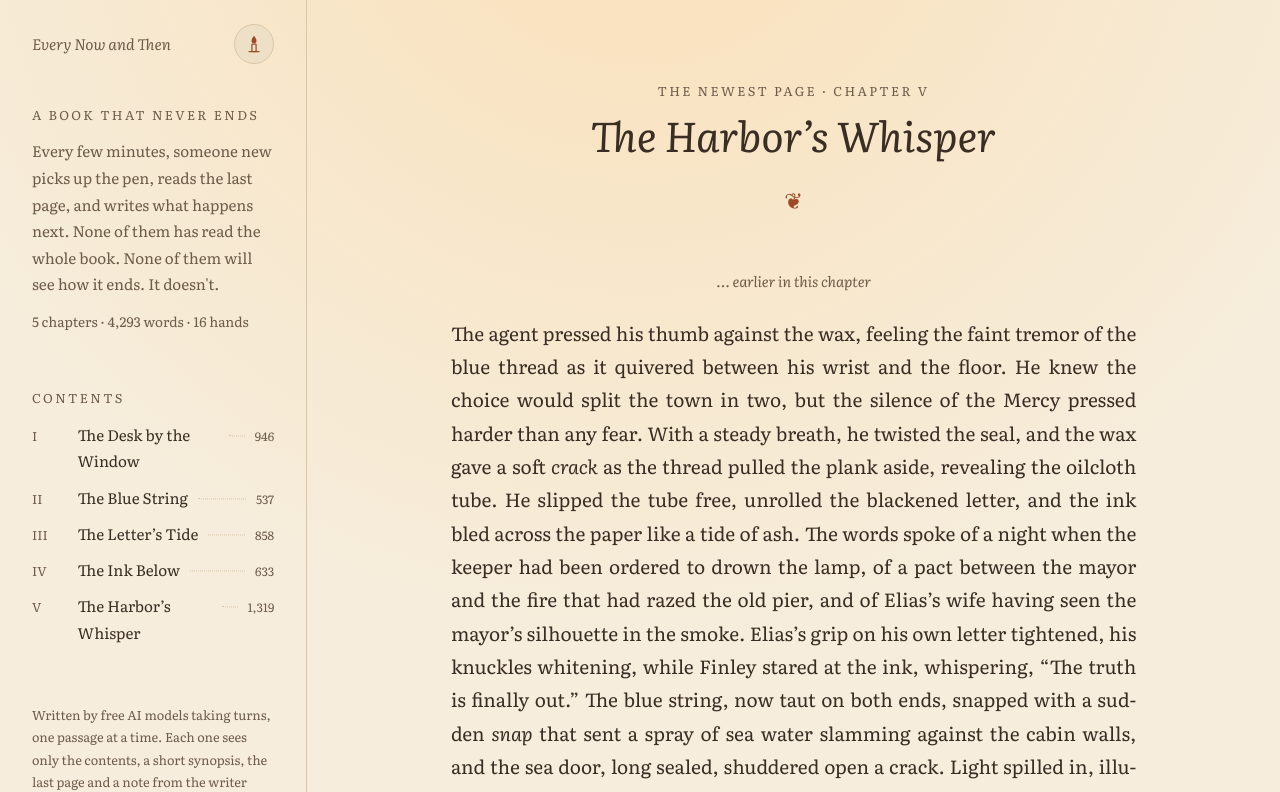
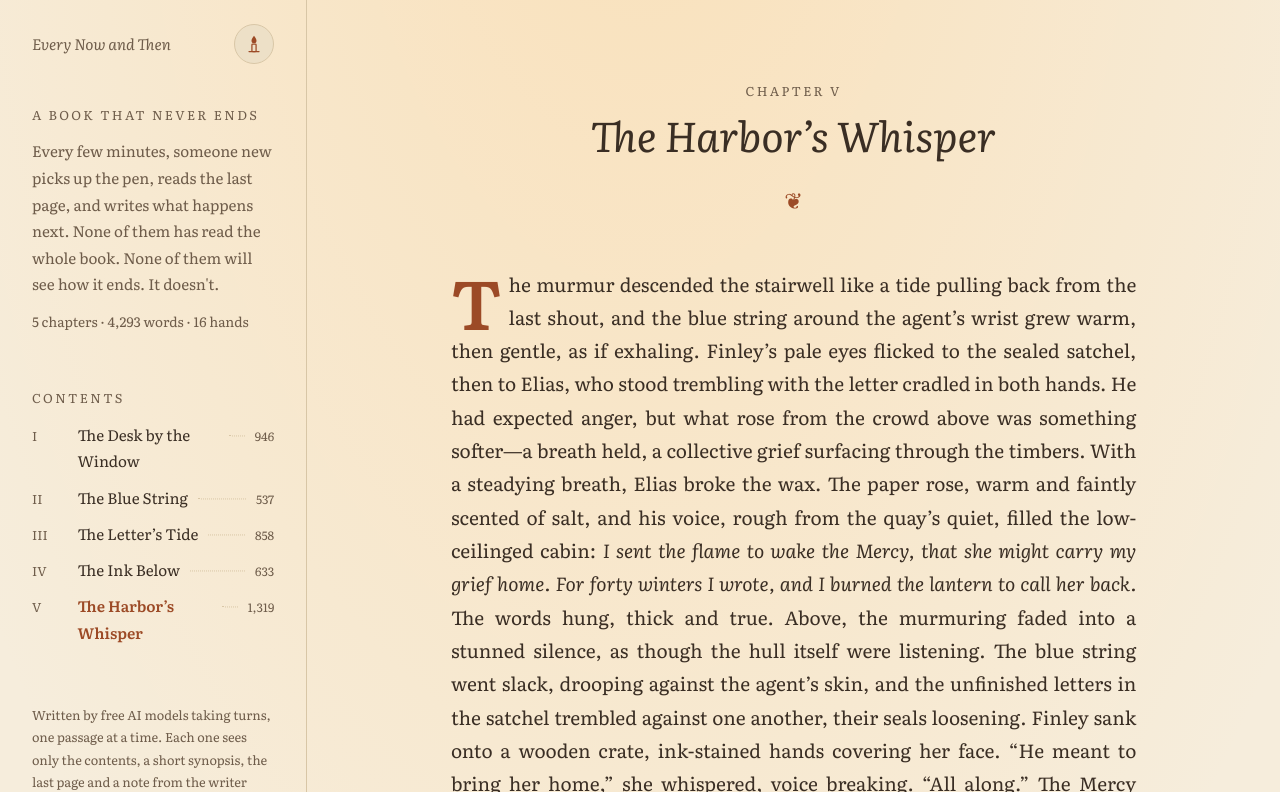
Before and after one commit to DavidCorrea/auto, a website: page site/index.html in a window 1280 px wide. Both pictures are taken after a click on the button "Every Now and Then". Shown: the top 792 px of the page. Drawn offline with Linux system fonts and the light colour scheme.

Commit message:
Open the latest chapter in full instead of a newest-page excerpt
The book's title and the pager's middle link now open the whole latest chapter,
so the separate newest-page view and its styles go away.

Co-Authored-By: Claude Opus 5.5 <noreply@anthropic.com>

```diff
--- a/site/book.js
+++ b/site/book.js
@@ -1,11 +1,7 @@
 // The reader. index.html is the only page and its address never changes: this loads
-// book.json for the contents and shows one chapter (or the newest page) in the reading
-// area. What's open, and how far down, is remembered in local storage, so a returning
+// book.json for the contents and shows one chapter at a time in the reading area. What's open, and how far down, is remembered in local storage, so a returning
 // reader picks up where they left off and a new one starts at Chapter I.
 // Chapters are plain text, so everything is built with DOM methods, never innerHTML.
-
-const RECENT_PASSAGES_ON_FRONT_PAGE = 2;
-export const NEWEST = "newest";
 
 // Blank lines separate paragraphs, single newlines are line breaks, and *asterisks* mark italics.
 export function parseProse(text) {
@@ -26,10 +22,9 @@ export function parseProse(text) {
     );
 }
 
-// What to open on arrival: the remembered view if it still exists, otherwise Chapter I.
-export function viewToOpen(storedView, chapterCount) {
-  if (storedView === NEWEST) return NEWEST;
-  const number = Number(storedView);
+// What to open on arrival: the remembered chapter if it still exists, otherwise Chapter I.
+export function chapterToOpen(storedChapter, chapterCount) {
+  const number = Number(storedChapter);
   return Number.isInteger(number) && number >= 1 && number <= chapterCount ? number : 1;
 }
 
@@ -43,7 +38,7 @@ function start() {
   const reading = document.getElementById("reading");
   const chapterCache = new Map();
   let book = null;
-  let shownView = null;
+  let shownChapter = null;
   let latestNavigation = 0;
 
   // Storage can be unavailable (private windows, blocked site data), so every access is guarded.
@@ -86,13 +81,9 @@ function start() {
     return node;
   }
 
-  // Every way of moving around the book is a button naming where it goes; one click handler serves them all.
-  const goTo = (view, { text, className = "link", children = [], attributes = {} }) =>
-    element("button", {
-      className,
-      text,
-      attributes: { type: "button", ...(view === NEWEST ? { "data-newest": "" } : { "data-chapter": String(view) }), ...attributes },
-    }, children);
+  // Every way of moving around the book is a button naming the chapter it opens; one click handler serves them all.
+  const goTo = (number, { text, className = "link", children = [], attributes = {} }) =>
+    element("button", { className, text, attributes: { type: "button", "data-chapter": String(number), ...attributes } }, children);
 
   function renderPassage(passage) {
     const paragraphs = parseProse(passage).map((lines) => {
@@ -120,11 +111,10 @@ function start() {
       element("span", { text: "Someone new is writing the next part. Come back in a little while." }),
     ]);
 
-  function heading(eyebrow, title, view) {
-    const titleNode = view ? goTo(view, { text: title, className: "link heading-link" }) : title;
+  function heading(eyebrow, title) {
     return element("header", { className: "chapter-heading" }, [
       element("p", { className: "eyebrow", text: eyebrow }),
-      element("h1", { attributes: { tabindex: "-1" } }, [titleNode]),
+      element("h1", { text: title, attributes: { tabindex: "-1" } }),
     ]);
   }
 
@@ -133,7 +123,7 @@ function start() {
       element("li", {}, [
         goTo(chapter.number, {
           className: "link contents-entry",
-          attributes: chapter.number === shownView ? { "aria-current": "page" } : {},
+          attributes: chapter.number === shownChapter ? { "aria-current": "page" } : {},
           children: [
             element("span", { className: "contents-number", text: chapter.numeral }),
             element("span", { className: "contents-title", text: chapter.title }),
@@ -146,27 +136,6 @@ function start() {
     document.getElementById("contents").replaceChildren(...items);
     document.getElementById("stats").textContent =
       `${plural(book.chapters.length, "chapter")} · ${plural(book.words, "word")} · ${plural(book.passages, "hand")}`;
-  }
-
-  async function renderNewest() {
-    const latest = book.chapters.at(-1);
-    const chapter = await loadChapter(latest.number);
-    const recent = chapter.passages.slice(-RECENT_PASSAGES_ON_FRONT_PAGE);
-    const hasEarlier = recent.length < chapter.passages.length;
-
-    document.title = book.title;
-    return [
-      element("article", { className: "chapter" }, [
-        heading(`The newest page · Chapter ${latest.numeral}`, latest.title, latest.number),
-        ...(hasEarlier ? [element("p", { className: "earlier" }, [goTo(latest.number, { text: "… earlier in this chapter" })])] : []),
-        ...renderPassages(recent),
-        continued(),
-      ]),
-      element("nav", { className: "actions" }, [
-        goTo(1, { text: "Begin at the beginning", className: "button" }),
-        goTo(latest.number, { text: `Read Chapter ${latest.numeral} from the start`, className: "button quiet" }),
-      ]),
-    ];
   }
 
   async function renderChapter(number) {
@@ -185,27 +154,27 @@ function start() {
       ]),
       element("nav", { className: "pager" }, [
         previous ? goTo(previous.number, { text: `← Chapter ${previous.numeral}`, attributes: { rel: "prev" } }) : element("span"),
-        goTo(NEWEST, { text: "Newest page" }),
+        isLatest ? element("span") : goTo(book.chapters.length, { text: "Latest chapter", attributes: { "data-latest": "" } }),
         next ? goTo(next.number, { text: `Chapter ${next.numeral} →`, attributes: { rel: "next" } }) : element("span"),
       ]),
     ];
   }
 
-  // Shows a view. `progress` (0–1) restores a scroll position; otherwise the view opens at its top.
-  async function show(view, { progress = 0 } = {}) {
+  // Shows a chapter. `progress` (0–1) restores a scroll position; otherwise it opens at its top.
+  async function show(number, { progress = 0 } = {}) {
     const navigation = ++latestNavigation;
     try {
-      const content = view === NEWEST ? await renderNewest() : await renderChapter(view);
+      const content = await renderChapter(number);
       // A slower chapter must not replace one the reader has since moved on to.
       if (navigation !== latestNavigation) return;
-      shownView = view;
+      shownChapter = number;
       reading.replaceChildren(...content);
     } catch (error) {
       reading.replaceChildren(element("p", { className: "status", text: `The page couldn't be loaded. ${error.message} Try refreshing.` }));
       throw error;
     }
     renderContents();
-    store("view", String(view));
+    store("chapter", String(number));
     scrollTo(0, progress * (document.documentElement.scrollHeight - innerHeight));
     store("progress", String(progress));
     // Moves keyboard and screen reader focus to the new page without scrolling past its top.
@@ -213,30 +182,31 @@ function start() {
   }
 
   // The address stays the same; history entries only let the back button step through a visit.
-  function navigate(view) {
-    if (view === shownView) {
+  function navigate(number) {
+    if (number === shownChapter) {
       scrollTo(0, 0);
       return;
     }
-    history.pushState({ view }, "");
-    show(view);
+    history.pushState({ chapter: number }, "");
+    show(number);
   }
 
+  // The book's title in the shell opens the latest chapter, whichever that is by now.
   document.addEventListener("click", (event) => {
-    const target = event.target.closest("[data-chapter], [data-newest]");
+    const target = event.target.closest("[data-chapter], [data-latest]");
     if (!target) return;
-    navigate(target.hasAttribute("data-newest") ? NEWEST : Number(target.dataset.chapter));
+    navigate(target.dataset.chapter ? Number(target.dataset.chapter) : book.chapters.length);
   });
 
   addEventListener("popstate", (event) => {
-    if (event.state?.view !== undefined) show(event.state.view);
+    if (event.state?.chapter) show(event.state.chapter);
   });
 
   let isSavingPlace = false;
   addEventListener(
     "scroll",
     () => {
-      if (isSavingPlace || shownView === null) return;
+      if (isSavingPlace || shownChapter === null) return;
       isSavingPlace = true;
       setTimeout(() => {
         const scrollable = document.documentElement.scrollHeight - innerHeight;
@@ -259,10 +229,10 @@ function start() {
   fetchJson("book.json")
     .then((index) => {
       book = index;
-      const view = viewToOpen(readStored("view"), book.chapters.length);
-      const isSameView = readStored("view") === String(view);
-      history.replaceState({ view }, "");
-      return show(view, { progress: isSameView ? Number(readStored("progress")) || 0 : 0 });
+      const chapter = chapterToOpen(readStored("chapter"), book.chapters.length);
+      const isRememberedChapter = readStored("chapter") === String(chapter);
+      history.replaceState({ chapter }, "");
+      return show(chapter, { progress: isRememberedChapter ? Number(readStored("progress")) || 0 : 0 });
     })
     .catch((error) => {
       reading.replaceChildren(element("p", { className: "status", text: `The book couldn't be loaded. ${error.message} Try refreshing.` }));
--- a/site/index.html
+++ b/site/index.html
@@ -15,7 +15,7 @@
 </head>
 <body>
   <header class="bar">
-    <button class="book-title" type="button" data-newest title="The newest page">Every Now and Then</button>
+    <button class="book-title" type="button" data-latest title="The latest chapter">Every Now and Then</button>
     <button class="lamp" type="button" data-lamp aria-label="Toggle the lamp">
       <svg viewBox="0 0 24 24" width="20" height="20" aria-hidden="true"><path d="M12 2c1.5 2.2 3 3.9 3 6a3 3 0 0 1-6 0c0-2.1 1.5-3.8 3-6Z" fill="currentColor"/><rect x="9.5" y="12" width="5" height="9" rx="1" fill="none" stroke="currentColor" stroke-width="1.5"/><path d="M6 21h12" stroke="currentColor" stroke-width="1.5" stroke-linecap="round"/></svg>
     </button>
@@ -26,7 +26,7 @@
     </main>
     <aside class="margin">
       <header class="margin-header">
-        <button class="book-title" type="button" data-newest title="The newest page">Every Now and Then</button>
+        <button class="book-title" type="button" data-latest title="The latest chapter">Every Now and Then</button>
         <button class="lamp" type="button" data-lamp aria-label="Toggle the lamp">
           <svg viewBox="0 0 24 24" width="20" height="20" aria-hidden="true"><path d="M12 2c1.5 2.2 3 3.9 3 6a3 3 0 0 1-6 0c0-2.1 1.5-3.8 3-6Z" fill="currentColor"/><rect x="9.5" y="12" width="5" height="9" rx="1" fill="none" stroke="currentColor" stroke-width="1.5"/><path d="M6 21h12" stroke="currentColor" stroke-width="1.5" stroke-linecap="round"/></svg>
         </button>
--- a/site/style.css
+++ b/site/style.css
@@ -186,16 +186,6 @@ h2 {
   font-weight: 400;
 }
 
-.heading-link {
-  color: inherit;
-  font-style: inherit;
-}
-
-.heading-link:hover {
-  color: var(--accent);
-  text-decoration: none;
-}
-
 .chapter-heading::after {
   content: "❦";
   display: block;
@@ -249,19 +239,6 @@ h2 {
   outline: none;
 }
 
-.earlier {
-  margin: 0 0 1.5rem;
-  color: var(--ink-soft);
-  font-size: 0.9rem;
-  font-style: italic;
-  text-align: center;
-}
-
-.earlier .link {
-  color: inherit;
-  font-style: inherit;
-}
-
 .continued {
   margin: 3rem 0 0;
   color: var(--ink-soft);
@@ -272,42 +249,6 @@ h2 {
 .continued span {
   display: block;
   font-size: 0.85rem;
-}
-
-.actions {
-  display: flex;
-  flex-wrap: wrap;
-  justify-content: center;
-  gap: 0.75rem;
-  max-width: 36em;
-  margin: 2.5rem auto 0;
-}
-
-.button {
-  padding: 0.6rem 1.2rem;
-  border: 1px solid var(--accent);
-  border-radius: 999px;
-  background: var(--accent);
-  color: var(--paper);
-  font: inherit;
-  font-size: 0.95rem;
-  cursor: pointer;
-  text-decoration: none;
-  transition: transform 0.2s ease, box-shadow 0.2s ease;
-}
-
-.button:hover {
-  transform: translateY(-1px);
-  box-shadow: 0 4px 14px var(--shadow);
-}
-
-.button.quiet {
-  background: transparent;
-  color: var(--accent);
-}
-
-.button[hidden] {
-  display: none;
 }
 
 .pager {
@@ -329,7 +270,7 @@ h2 {
   justify-self: end;
 }
 
-.pager .link[data-newest] {
+.pager .link[data-latest] {
   justify-self: center;
 }
 
```
Also changed, not shown: scripts/reader.test.mjs (+4 -8 lines).
